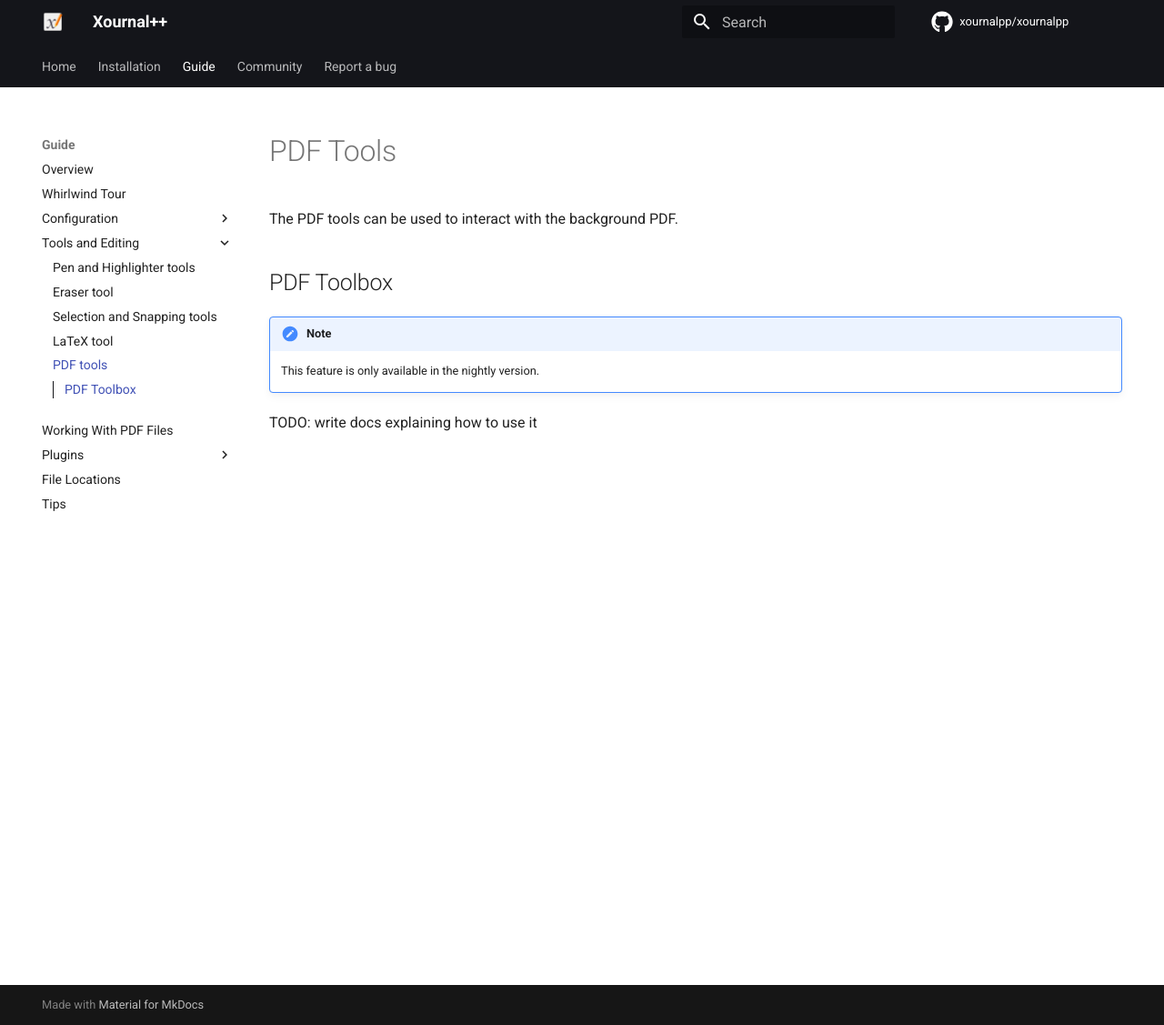
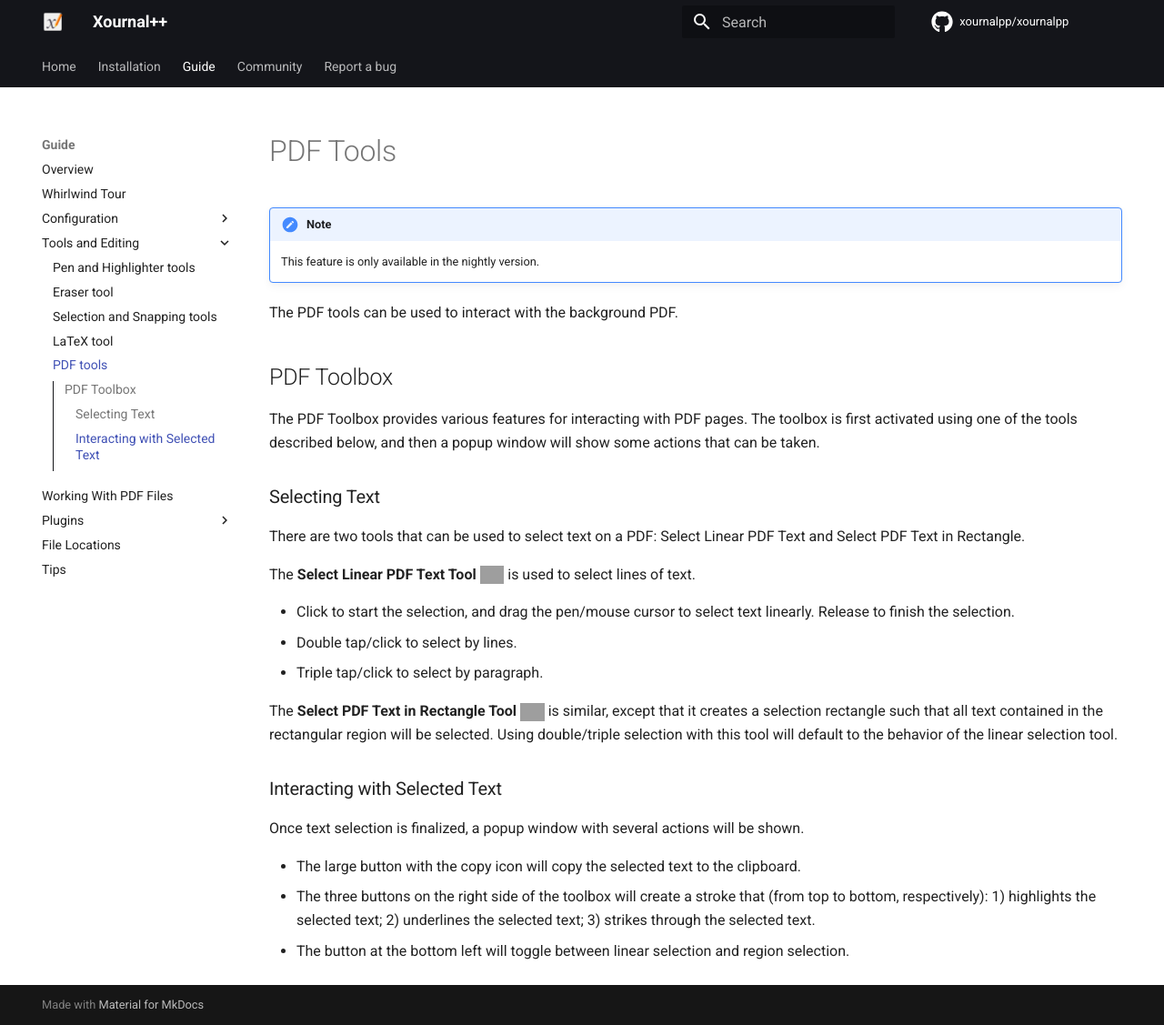
Before and after one commit to xournalpp/xournalpp.github.io, an MkDocs documentation site: the page built from docs/guide/tools/pdf_tools.md, in a window 1280 px wide and 1127 px high. Shown: the whole window at 91% size. Built offline with MkDocs 1.6.1 and Material for MkDocs 9.7.7, drawn with Linux system fonts in a browser that asks for light colours; comment, search, counter and statistics services are not loaded; the version menu is left out; grey boxes are pictures that could not be loaded.

Commit message:
Document the PDF Toolbox functionality

```diff
--- a/docs/guide/tools/pdf_tools.md
+++ b/docs/guide/tools/pdf_tools.md
@@ -1,10 +1,45 @@
 # PDF Tools
+
+!!! note
+    This feature is only available in the nightly version.
 
 The PDF tools can be used to interact with the background PDF.
 
 ## PDF Toolbox
 
-!!! note
-    This feature is only available in the nightly version.
+The PDF Toolbox provides various features for interacting with PDF pages. The
+toolbox is first activated using one of the tools described below, and then a
+popup window will show some actions that can be taken.
 
-TODO: write docs explaining how to use it
+### Selecting Text
+
+There are two tools that can be used to select text on a PDF: Select Linear PDF
+Text and Select PDF Text in Rectangle.
+
+The
+<span class="tool-label">**Select Linear PDF Text Tool** ![Select Linear PDF Text Tool icon](https://raw.githubusercontent.com/xournalpp/xournalpp/master/ui/iconsColor-light/hicolor/scalable/actions/xopp-select-pdf-text-ht.svg)</span>
+is used to select lines of text.
+
+* Click to start the selection, and drag the pen/mouse cursor to select text
+  linearly. Release to finish the selection.
+* Double tap/click to select by lines.
+* Triple tap/click to select by paragraph.
+
+The
+<span class="tool-label">**Select PDF Text in Rectangle Tool** ![Select Linear PDF Text Tool icon](https://raw.githubusercontent.com/xournalpp/xournalpp/master/ui/iconsColor-light/hicolor/scalable/actions/xopp-select-pdf-text-area.svg)</span>
+is similar, except that it creates a selection rectangle such that all text
+contained in the rectangular region will be selected. Using double/triple
+selection with this tool will default to the behavior of the linear selection
+tool.
+
+### Interacting with Selected Text
+
+Once text selection is finalized, a popup window with several actions will be
+shown.
+
+* The large button with the copy icon will copy the selected text to the clipboard.
+* The three buttons on the right side of the toolbox will create a stroke that
+  (from top to bottom, respectively): 1) highlights the selected text; 2)
+  underlines the selected text; 3) strikes through the selected text.
+* The button at the bottom left will toggle between linear selection and
+  region selection.
```
